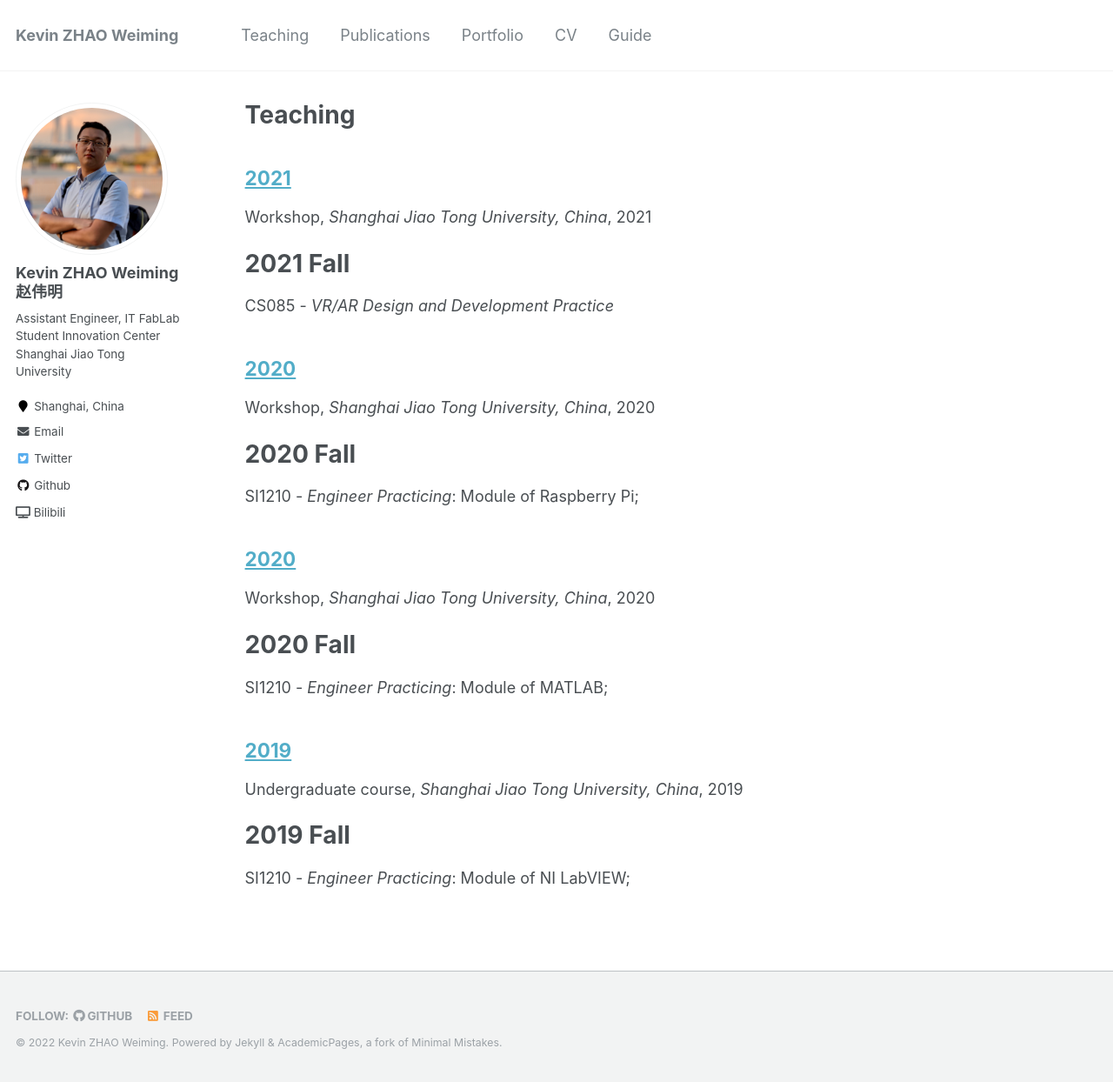
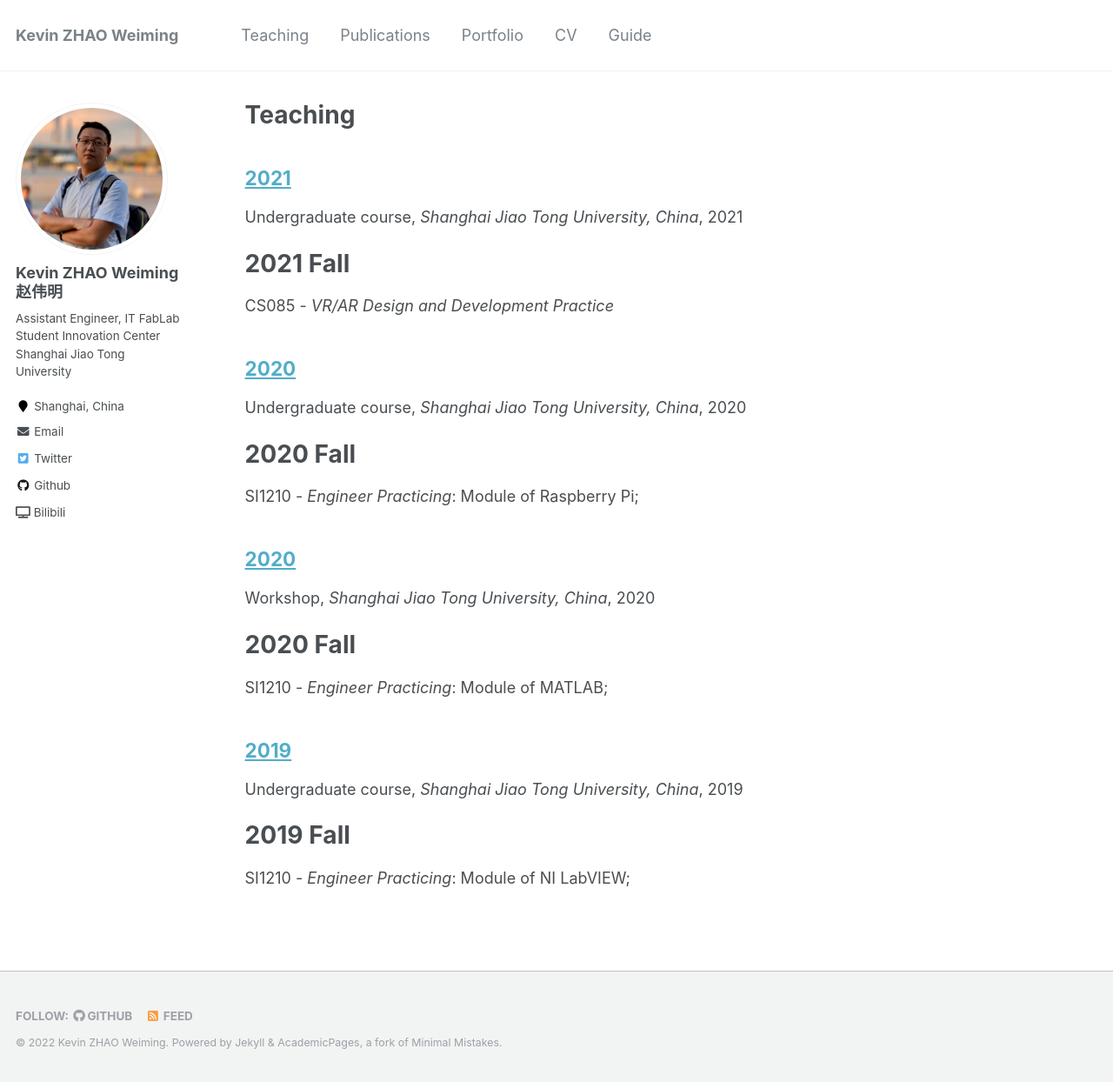
Before and after one commit to zwm0426/zwm0426.github.io, a Jekyll site: the page built from _pages/teaching.html, in a window 1280 px wide and 1244 px high. Shown: the whole window at 87% size. Built offline with Jekyll 4.4.1, drawn with Linux system fonts in a browser that asks for light colours.

Commit message:
update teaching

```diff
--- a/_teaching/2021-teaching-3.md
+++ b/_teaching/2021-teaching-3.md
@@ -1,8 +1,8 @@
 ---
 title: "2021"
 collection: teaching
-type: "Workshop"
-permalink: /teaching/2020-teaching-2
+type: "Undergraduate course"
+permalink: /teaching/2021-teaching-3
 venue: "Shanghai Jiao Tong University, China"
 date: 2021-01-01
 location: "China"
--- a/_teaching/2022-teaching-4.md
+++ b/_teaching/2022-teaching-4.md
@@ -1,8 +1,8 @@
 ---
 title: "2020"
 collection: teaching
-type: "Workshop"
-permalink: /teaching/2020-teaching-2
+type: "Undergraduate course"
+permalink: /teaching/2022-teaching-4
 venue: "Shanghai Jiao Tong University, China"
 date: 2020-01-01
 location: "China"
```
